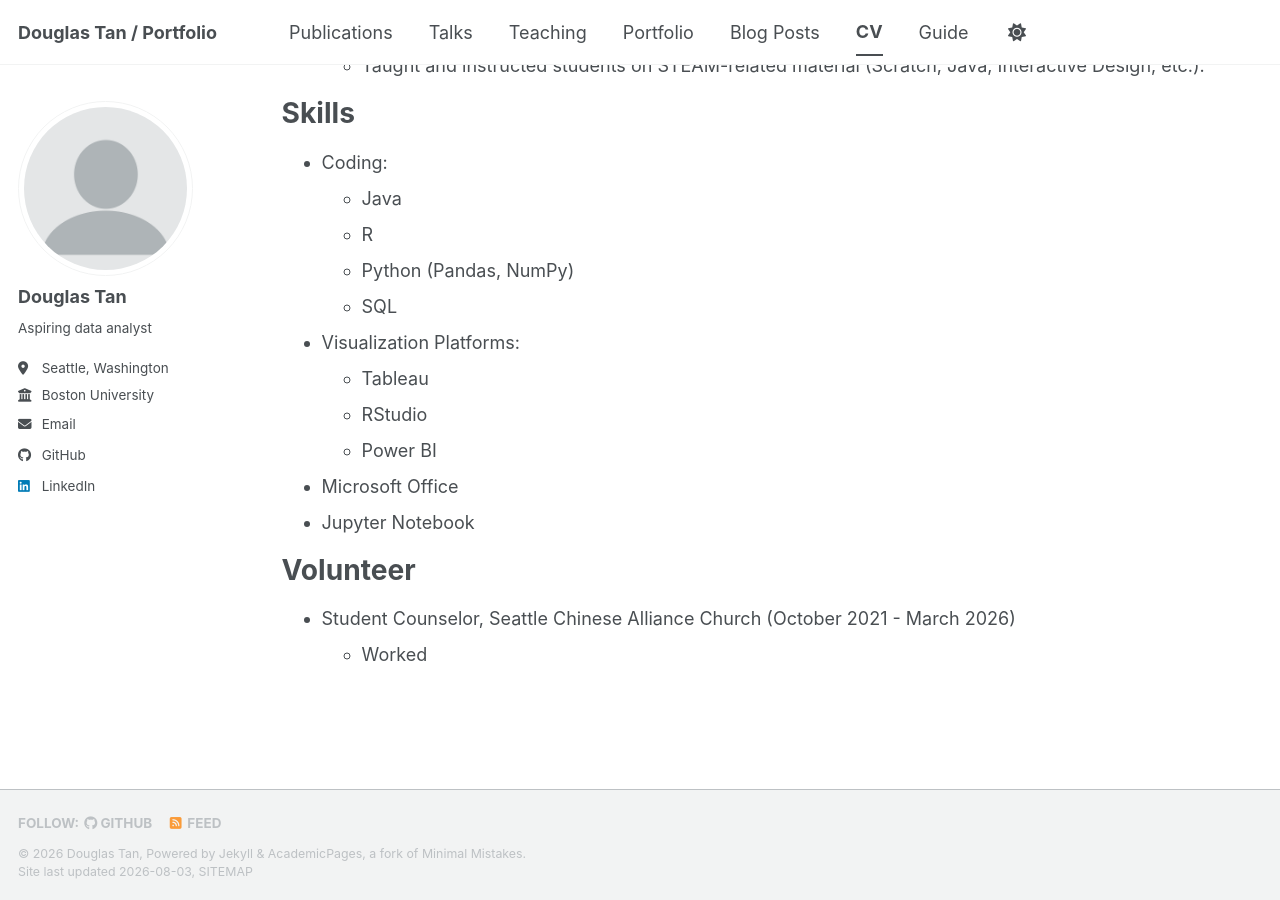
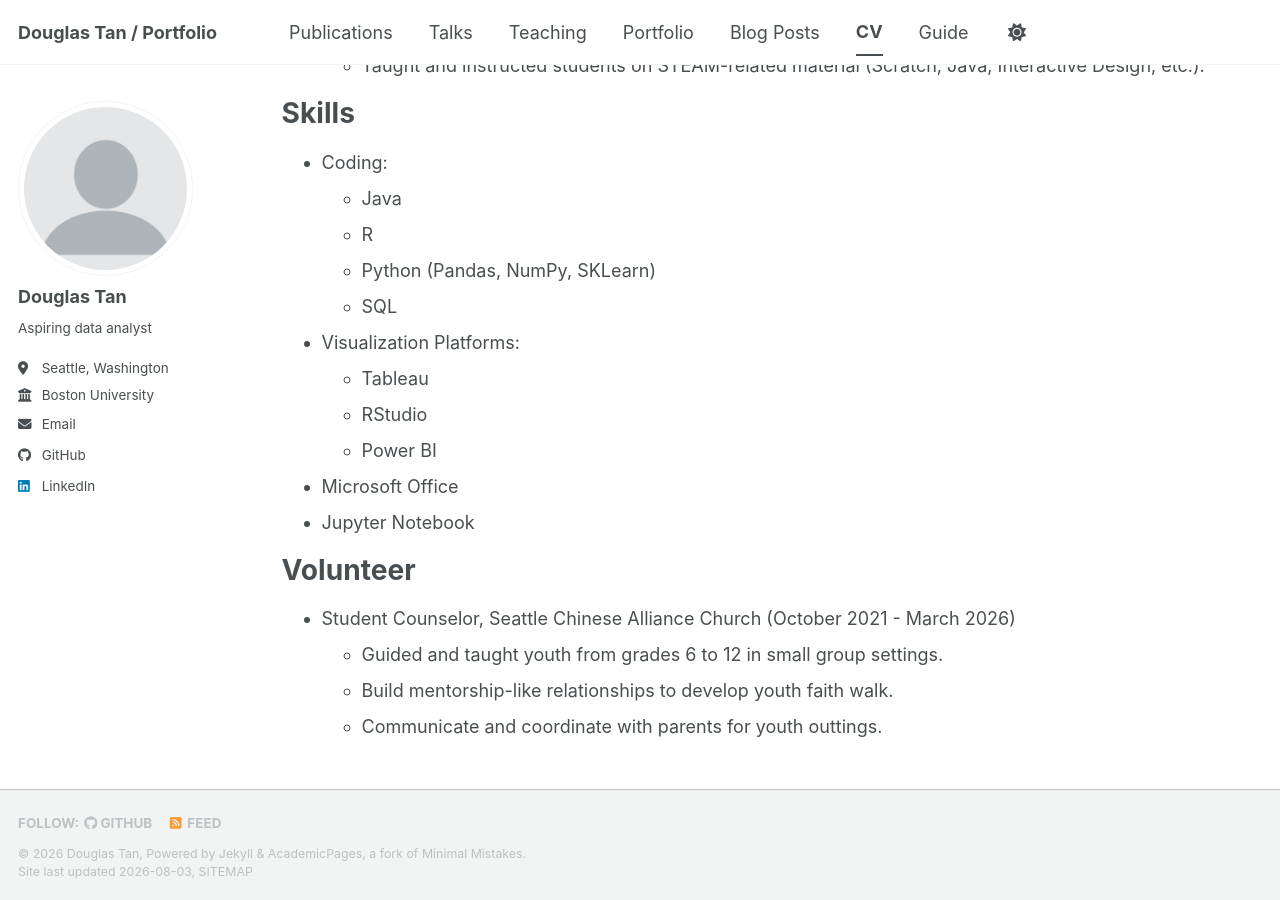
Before and after one commit to douggtann/douggtann.github.io, a Jekyll site: the page built from _pages/cv.md, in a window 1280 px wide and 900 px high, scrolled down 663 px. Built offline with Jekyll 4.4.1, drawn with Linux system fonts in a browser that asks for light colours; a style sheet for code colours, icons or effects is not loaded.

Commit message:
Update cv.md

```diff
--- a/_pages/cv.md
+++ b/_pages/cv.md
@@ -33,7 +33,7 @@ Skills
 * Coding:
   * Java
   * R
-  * Python (Pandas, NumPy)
+  * Python (Pandas, NumPy, SKLearn)
   * SQL
 * Visualization Platforms:
   * Tableau
@@ -45,4 +45,6 @@ Skills
 Volunteer
 ======
 * Student Counselor, Seattle Chinese Alliance Church (October 2021 - March 2026)
-  * Worked
+  * Guided and taught youth from grades 6 to 12 in small group settings.
+  * Build mentorship-like relationships to develop youth faith walk.
+  * Communicate and coordinate with parents for youth outtings.
```
